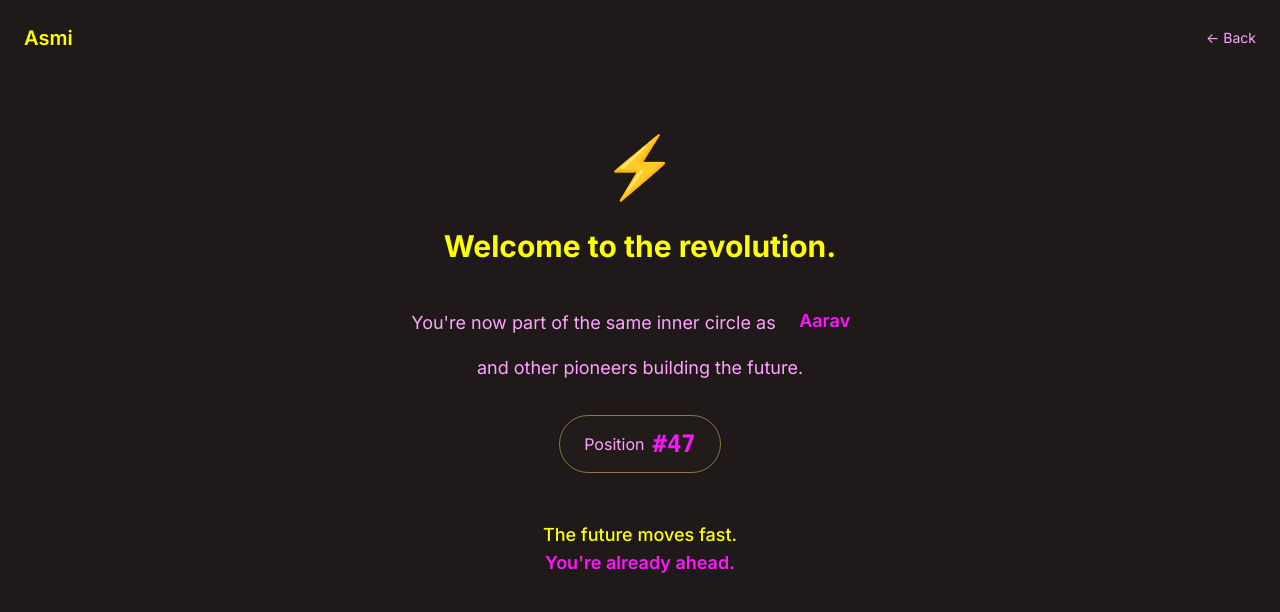
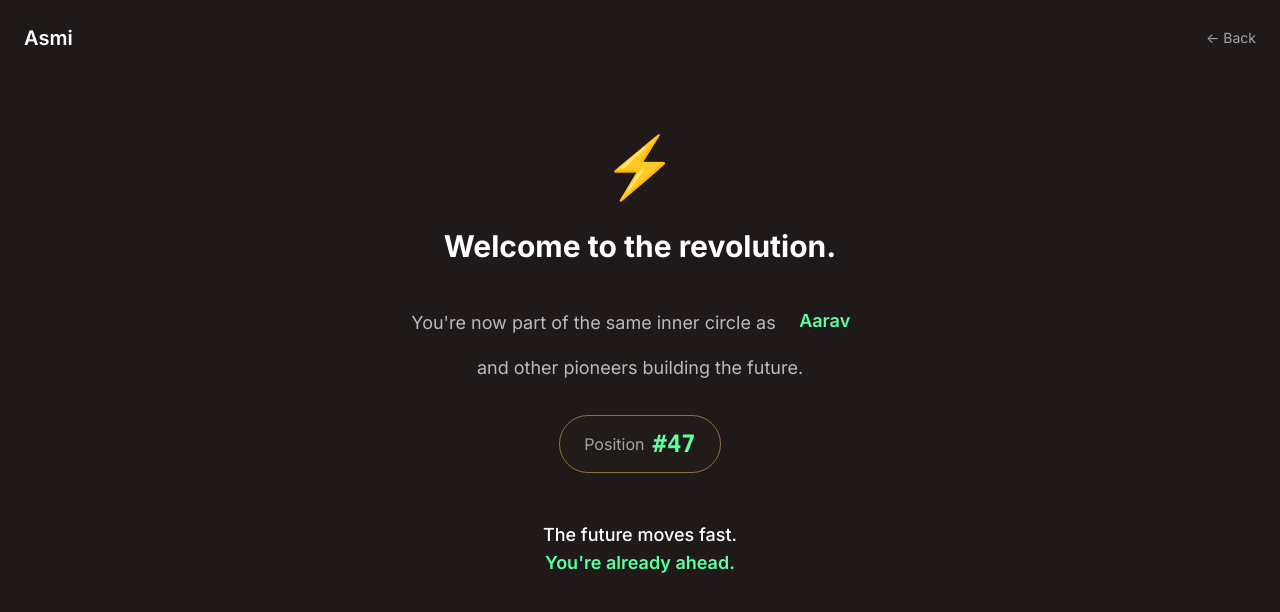
Before and after one commit to RishiR92/fast-forward-asmi-beta, a React (Vite) app: page /success in a window 1280 px wide. Shown: the top 612 px of the page. Built offline with nearby package versions, Linux system fonts and the light colour scheme.

Commit message:
Refactor: Use white and green font colors
Apply white and green font colors to the success page, matching the main landing page theme.

```diff
--- a/src/pages/Success.tsx
+++ b/src/pages/Success.tsx
@@ -49,12 +49,12 @@ const Success = () => {
 
       {/* Header */}
       <header className="relative z-10 p-6 flex justify-between items-center">
-        <Link to="/" className="text-foreground font-inter text-xl font-semibold">
+        <Link to="/" className="text-white font-inter text-xl font-semibold">
           Asmi
         </Link>
         <Link
           to="/"
-          className="text-muted-foreground hover:text-foreground transition-colors duration-300 text-sm"
+          className="text-white/60 hover:text-white transition-colors duration-300 text-sm"
         >
           ← Back
         </Link>
@@ -85,7 +85,7 @@ const Success = () => {
               initial={{ opacity: 0 }}
               animate={{ opacity: 1 }}
               transition={{ delay: 0.5, duration: 0.8 }}
-              className="text-foreground font-inter text-3xl font-bold leading-tight"
+              className="text-white font-inter text-3xl font-bold leading-tight"
             >
               Welcome to the revolution.
             </motion.h1>
@@ -95,7 +95,7 @@ const Success = () => {
               initial={{ opacity: 0 }}
               animate={{ opacity: 1 }}
               transition={{ delay: 0.8, duration: 0.8 }}
-              className="text-muted-foreground text-lg leading-relaxed"
+              className="text-white/70 text-lg leading-relaxed"
             >
               <span>You're now part of the same inner circle as </span>
 
@@ -109,7 +109,7 @@ const Success = () => {
                   {[...names, names[0]].map((name, index) => (
                     <div
                       key={index}
-                      className="h-8 flex items-center justify-center font-semibold text-primary"
+                      className="h-8 flex items-center justify-center font-semibold text-[#5DFF9F]"
                     >
                       {name}
                     </div>
@@ -129,8 +129,8 @@ const Success = () => {
               transition={{ delay: 1.2, duration: 0.8 }}
               className="inline-flex items-center space-x-2 bg-card/50 backdrop-blur-sm border border-border rounded-full px-6 py-3"
             >
-              <span className="text-muted-foreground">Position</span>
-              <span className="font-bold text-2xl text-primary font-mono">
+              <span className="text-white/60">Position</span>
+              <span className="font-bold text-2xl text-[#5DFF9F] font-mono">
                 #{waitlistNumber}
               </span>
             </motion.div>
@@ -140,10 +140,10 @@ const Success = () => {
               initial={{ opacity: 0 }}
               animate={{ opacity: 1 }}
               transition={{ delay: 1.8, duration: 0.8 }}
-              className="text-foreground font-medium text-lg pt-4"
+              className="text-white font-medium text-lg pt-4"
             >
               The future moves fast. <br />
-              <span className="text-primary font-semibold">You're already ahead.</span>
+              <span className="text-[#5DFF9F] font-semibold">You're already ahead.</span>
             </motion.div>
           </div>
         </motion.div>
```
